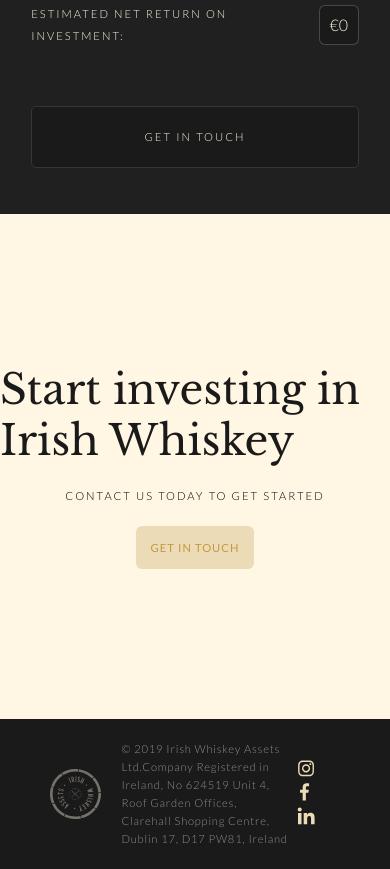
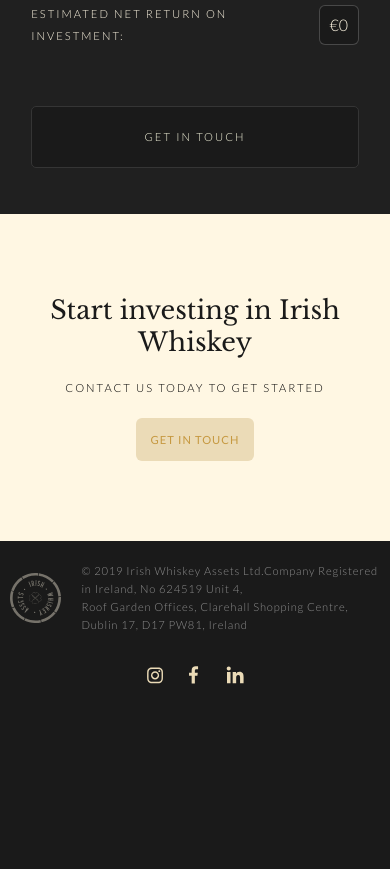
Before and after one commit to nevflynn/iwa, a plain HTML site: page index.html in a window 390 px wide. Shown: the part 2713-3582 px from the top of the page. After the commit the page ends 3432 px from the top, so only its background shows below. Drawn offline with nearby package versions, Linux system fonts and the light colour scheme.

Commit message:
Footer and bottom cta mobile opt

```diff
--- a/css/main.css
+++ b/css/main.css
@@ -561,4 +561,24 @@ h5{
         margin-right:-15px;
     }
 
+    /* Bottom cta section */
+    .home-bottom-cta{
+        padding:80px 50px;
+        text-align: center;
+    }
+
+    .home-bottom-cta h1{
+        font-size:var(--font-size-large);
+    }
+
+    /* Footer */
+    .footer{
+        flex-direction:column;
+        padding:10px;
+    }
+
+    .footer--right{
+        margin:20px 0;
+    }
+
 }
```
